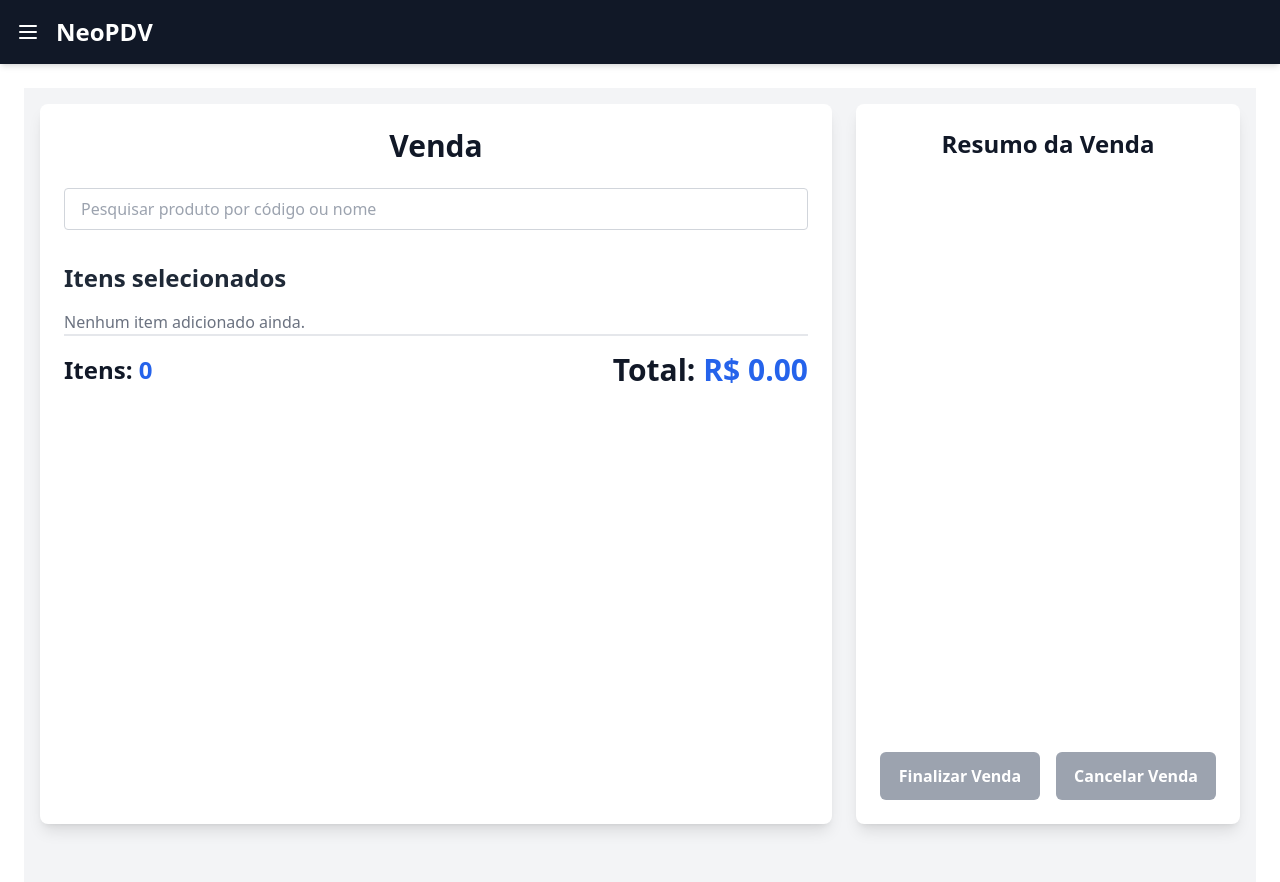
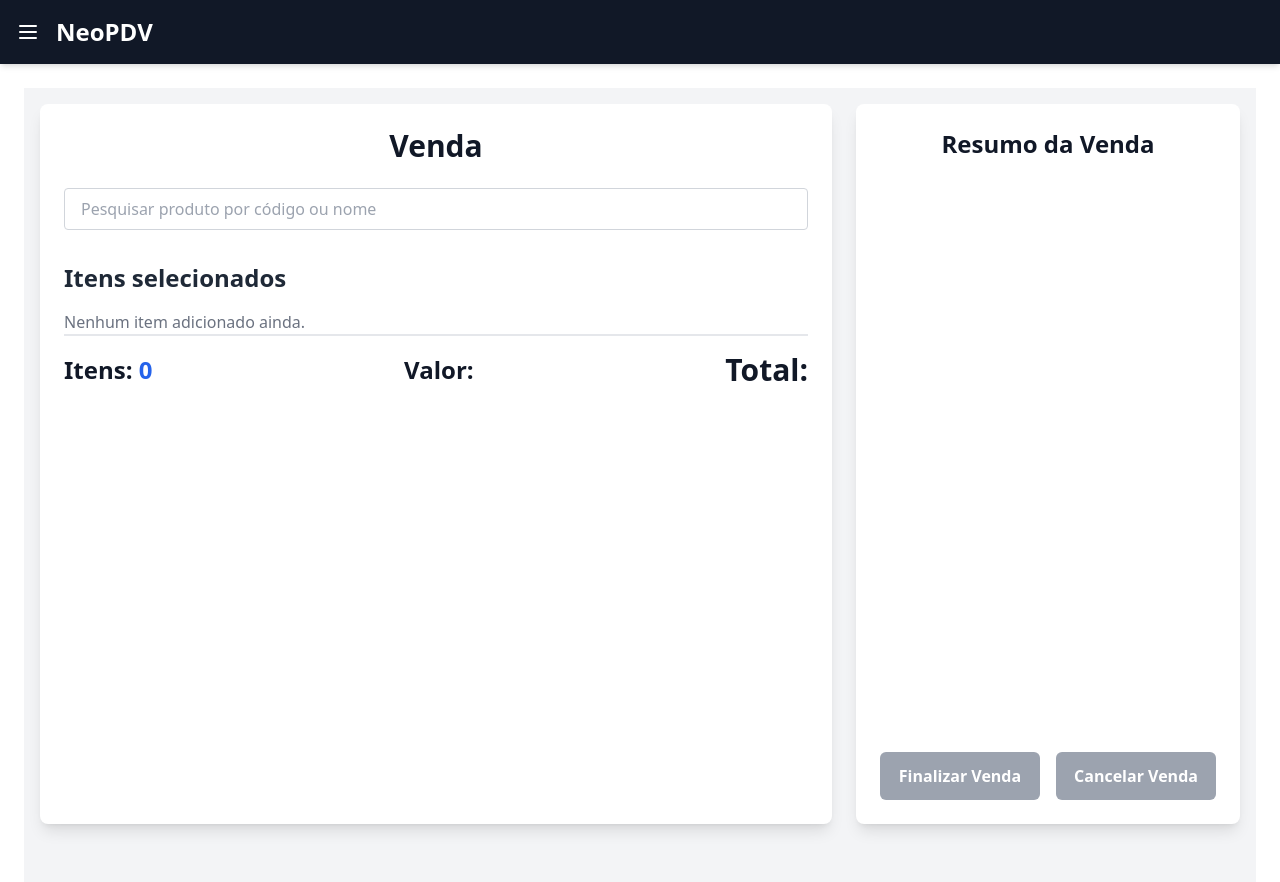
Before and after one commit to alvesgc/pdv, a React (Vite) app: page / in a window 1280 px wide. Shown: the top 882 px of the page. Built offline with nearby package versions, Linux system fonts and the light colour scheme.

Commit message:
feat: update CartSummary component for improved item count and total display

```diff
--- a/src/components/CartSummary/index.jsx
+++ b/src/components/CartSummary/index.jsx
@@ -1,11 +1,22 @@
-export default function CartSummary({ itemCount, total }) {
+import formatterPrice from "../../utils/formatters";
+
+export default function CartSummary({ itemCount, total, itemPrice }) {
   return (
     <div className="flex justify-between items-center gap-5 pt-4 border-t-2 border-gray-200">
       <p className="text-2xl font-bold text-right text-gray-900 mb-4">
         Itens: <span className="text-blue-600">{itemCount}</span>
       </p>
+      <p className="text-2xl font-bold text-right text-gray-900 mb-4">
+        Valor:{" "}
+        <span className="text-blue-600">
+          <formatterPrice value={itemPrice} />
+        </span>
+      </p>
       <h3 className="text-3xl font-bold text-right text-gray-900 mb-4">
-        Total: <span className="text-blue-600">R$ {total.toFixed(2)}</span>
+        Total:{" "}
+        <span className="text-blue-600">
+          <formatterPrice value={total} />
+        </span>
       </h3>
     </div>
   );
```
